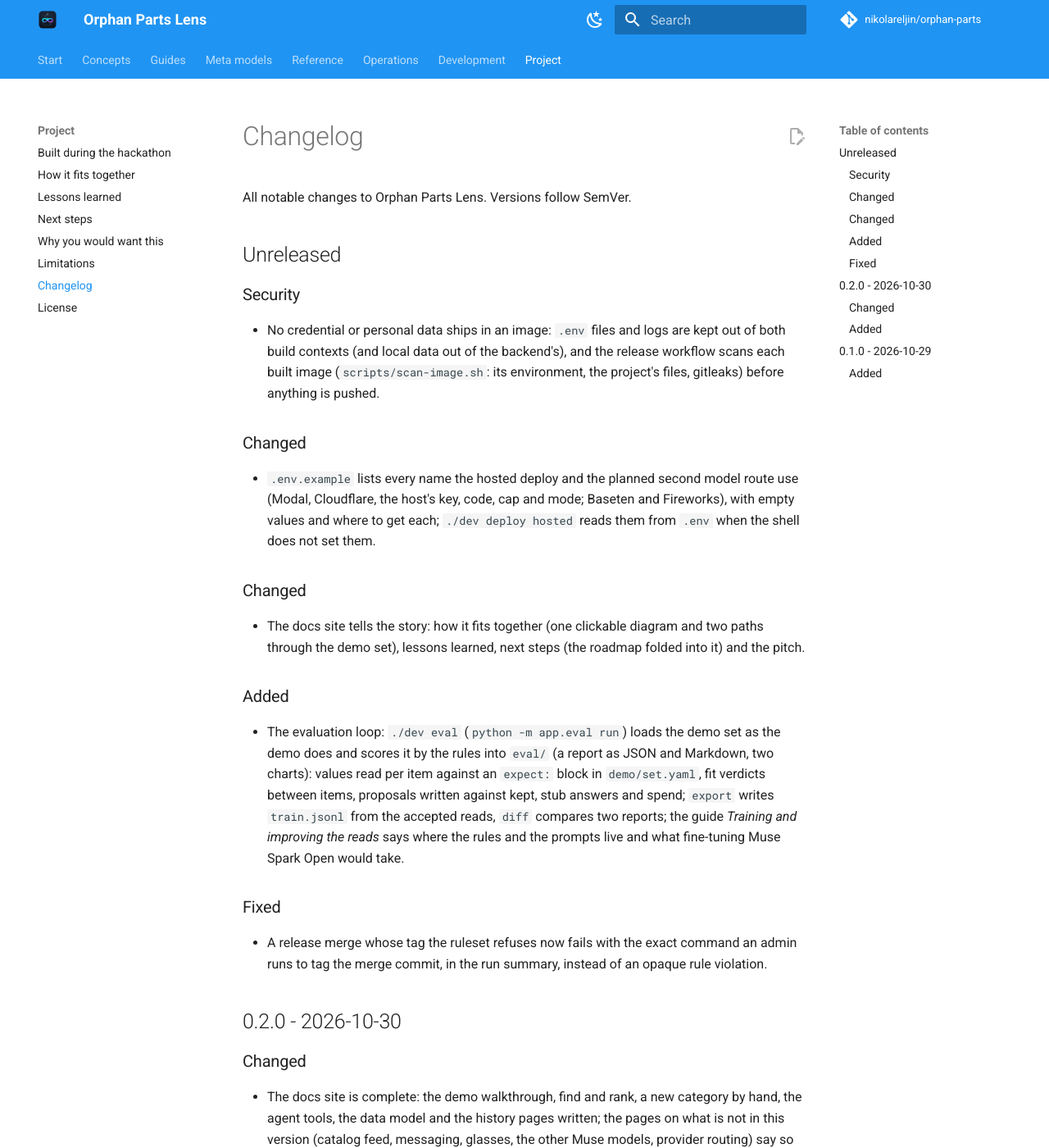
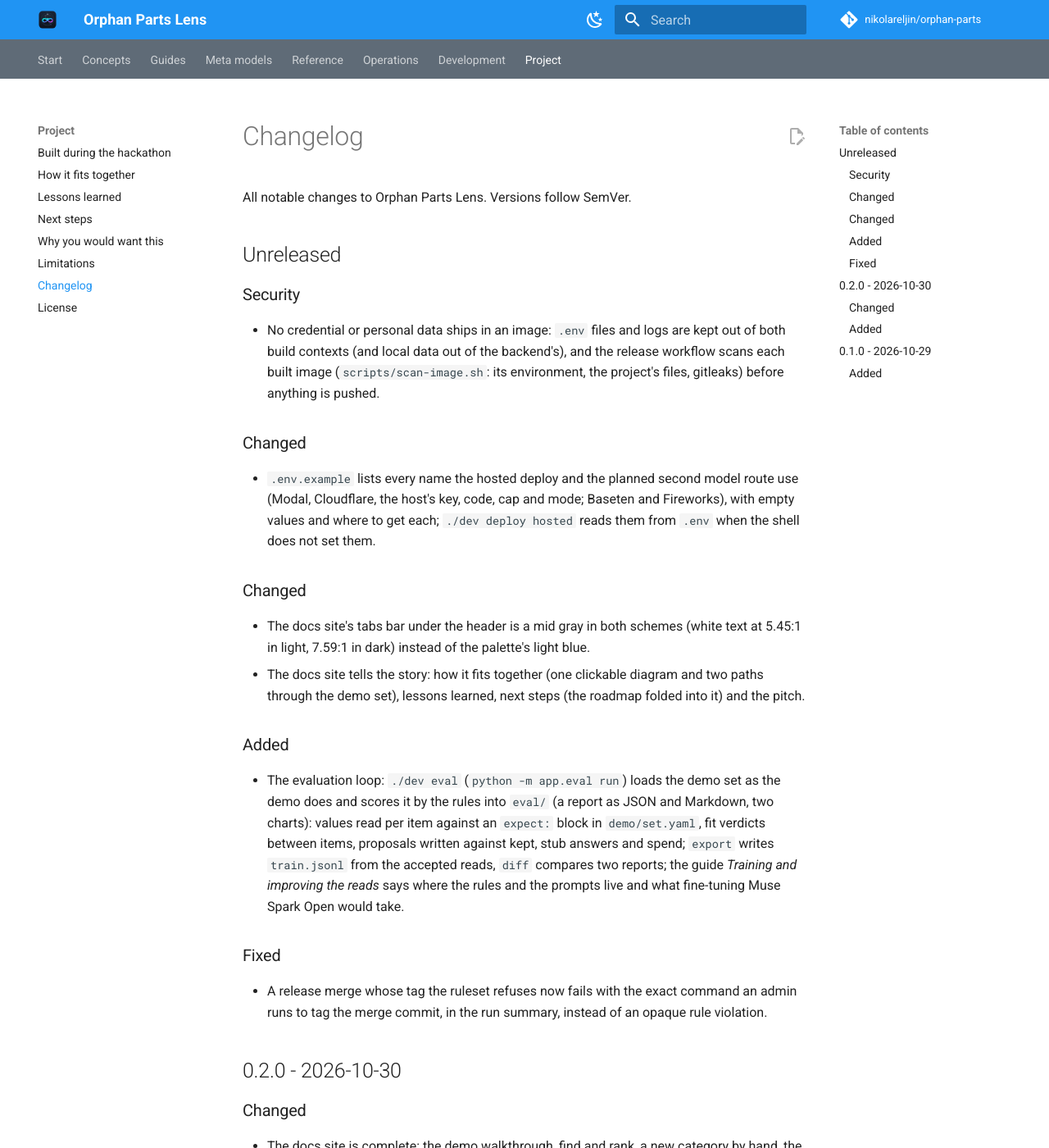
Before and after one commit to nikolareljin/orphan-parts, an MkDocs documentation site: the page built from docs/project/changelog.md, in a window 1280 px wide and 1400 px high. Shown: the whole window at 82% size. Built offline with MkDocs 1.6.1 and Material for MkDocs 9.7.7, drawn with Linux system fonts in a browser that asks for light colours; comment, search, counter and statistics services are not loaded.

Commit message:
fix(docs): gray tabs bar under the header

```diff
--- a/CHANGELOG.md
+++ b/CHANGELOG.md
@@ -11,6 +11,7 @@ All notable changes to Orphan Parts Lens. Versions follow SemVer.
 - `.env.example` lists every name the hosted deploy and the planned second model route use (Modal, Cloudflare, the host's key, code, cap and mode; Baseten and Fireworks), with empty values and where to get each; `./dev deploy hosted` reads them from `.env` when the shell does not set them.
 
 ### Changed
+- The docs site's tabs bar under the header is a mid gray in both schemes (white text at 5.45:1 in light, 7.59:1 in dark) instead of the palette's light blue.
 - The docs site tells the story: how it fits together (one clickable diagram and two paths through the demo set), lessons learned, next steps (the roadmap folded into it) and the pitch.
 ### Added
 - The evaluation loop: `./dev eval` (`python -m app.eval run`) loads the demo set as the demo does and scores it by the rules into `eval/` (a report as JSON and Markdown, two charts): values read per item against an `expect:` block in `demo/set.yaml`, fit verdicts between items, proposals written against kept, stub answers and spend; `export` writes `train.jsonl` from the accepted reads, `diff` compares two reports; the guide *Training and improving the reads* says where the rules and the prompts live and what fine-tuning Muse Spark Open would take.
--- /dev/null
+++ b/docs/assets/extra.css
@@ -0,0 +1,10 @@
+/* The tabs bar under the header: a mid gray instead of the palette's light blue.
+   Both grays keep white text above 4.5:1 (#5f6b77 at 5.45:1, #4b5560 at 7.59:1).
+   The tab text itself keeps Material's colors and opacity rules. */
+[data-md-color-scheme="default"] .md-tabs {
+  background-color: #5f6b77;
+}
+
+[data-md-color-scheme="slate"] .md-tabs {
+  background-color: #4b5560;
+}
--- a/mkdocs.yml
+++ b/mkdocs.yml
@@ -32,6 +32,9 @@ theme:
       toggle:
         icon: material/weather-sunny
         name: light mode
+
+extra_css:
+  - assets/extra.css
 
 plugins:
   - search
```
